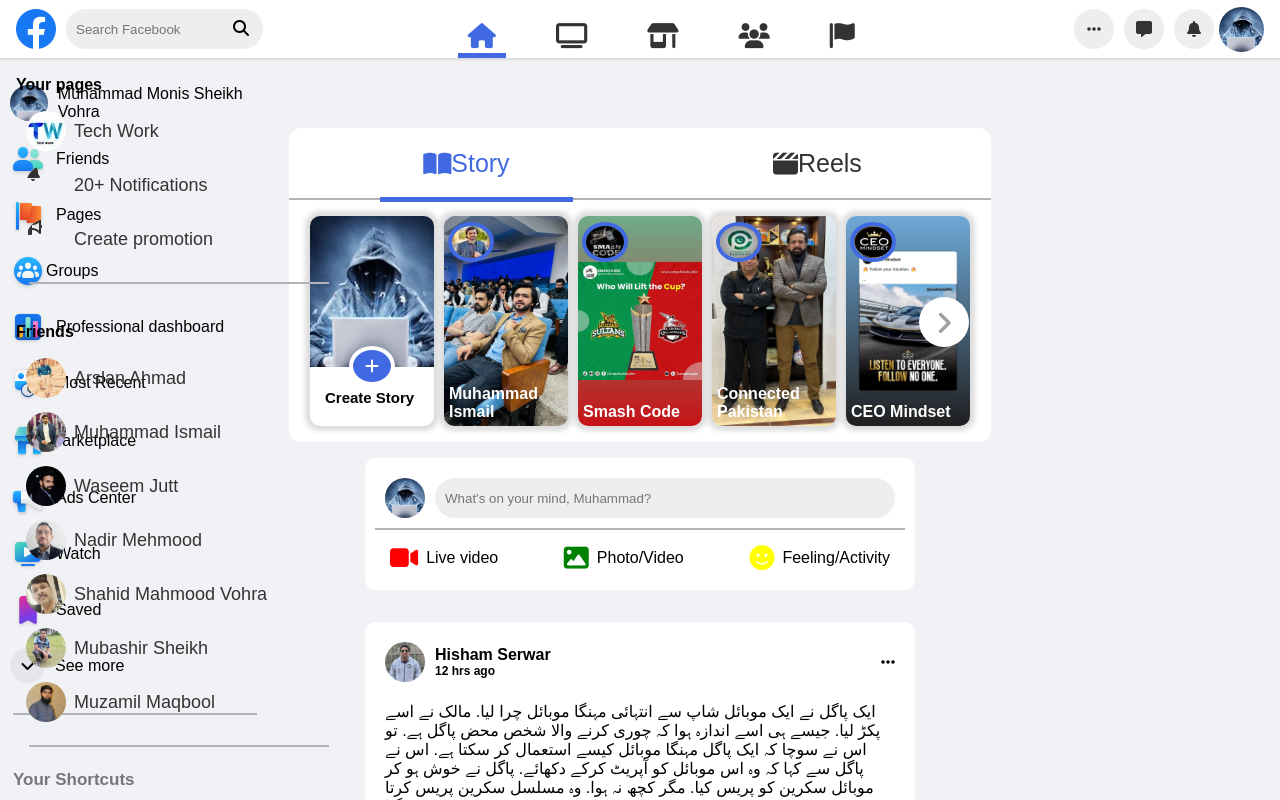
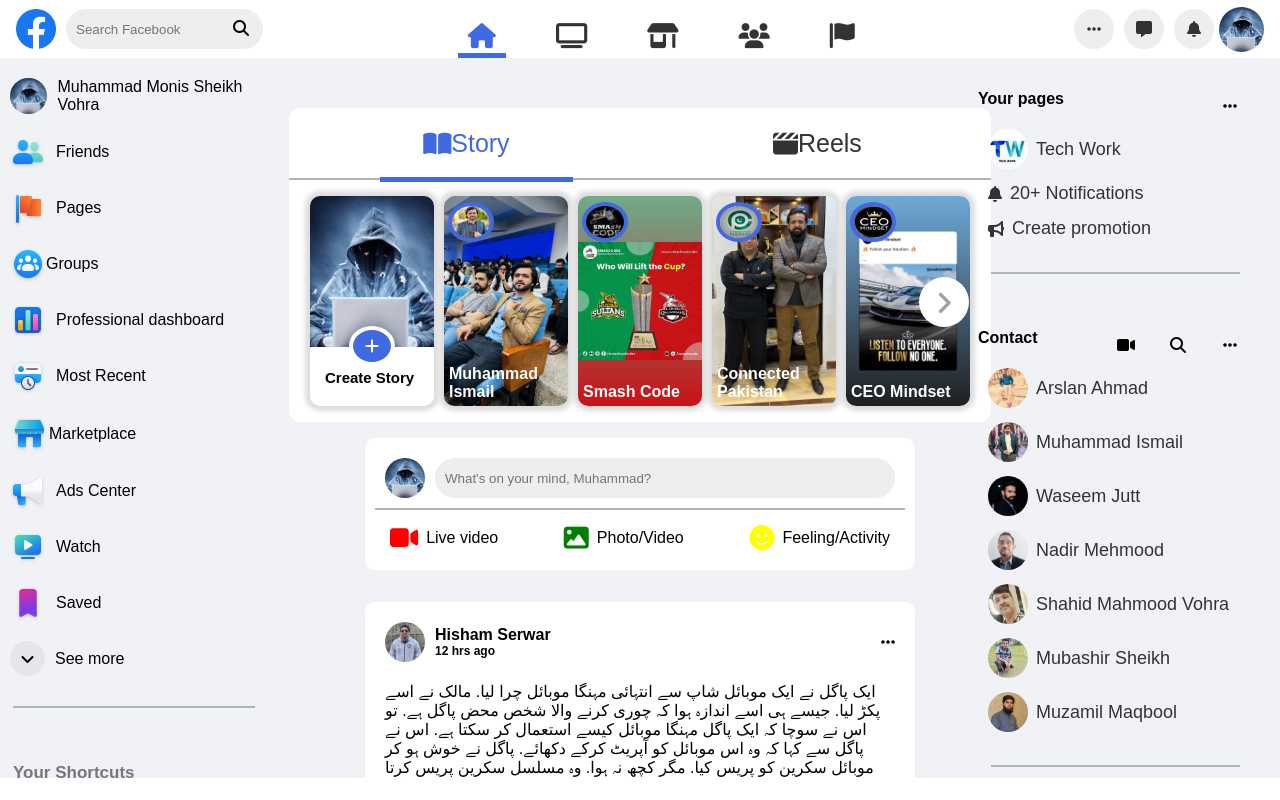
Before and after one commit to MuhammadMonisSheikh/Facebook-clone, a plain HTML site: page Facebook/Index.html in a window 1280 px wide. Drawn offline with Linux system fonts and the light colour scheme.

Commit message:
Web is almost completed

```diff
--- a/Facebook/Index.html
+++ b/Facebook/Index.html
@@ -224,15 +224,15 @@
 
   <div class="post-bottom">
       <div class="action">
-          <i class="fa fa-video"></i>
+          <i class="fas fa-video"></i>
           <span>Live video</span>
       </div>
       <div class="action">
-          <i class="fa fa-image"></i>
+          <i class="fas fa-image"></i>
           <span>Photo/Video</span>
       </div>
       <div class="action">
-          <i class="fa fa-smile"></i>
+          <i class="fas fa-smile"></i>
           <span>Feeling/Activity</span>
       </div>
   </div>
@@ -518,9 +518,11 @@ The lawsuit contends that the company is practicing law without a license. DoNot
     </div>
     <!-- RIGHT PANNEL -->
     <div class="right-pannel">
-    <div class="rit-pannel-container">
-      <div class="pages-section">
-          <h4>Your pages</h4>
+           <div class="pages-section">
+        <div class="heading-section1">
+            <h4>Your pages</h4>
+            <i class="fas fa-ellipsis"></i>
+          </div>
           <a class="page" href="#">
               <div class="dp">
                   <img src="img/tech-work.jpg" alt="">
@@ -529,13 +531,13 @@ The lawsuit contends that the company is practicing law without a license. DoNot
           </a>
 
           <a class="page" href="#">
-              <div class="dp">
+              <div class="dp2">
                   <i class="fas fa-bell"></i>
               </div>
               <p class="name">20+ Notifications</p>
           </a>
           <a class="page" href="#">
-            <div class="dp">
+            <div class="dp3">
               <i class="fas fa-bullhorn"></i>
             </div>
             <p class="name">Create promotion</p>
@@ -544,7 +546,14 @@ The lawsuit contends that the company is practicing law without a license. DoNot
       <div class="border-line"></div>
 
       <div class="friends-section">
-          <h4>Friends</h4>
+        <div class="heading-section2">
+          <h4>Contact</h4>
+          <div class="icons">
+          <i class="fas fa-video"></i>
+          <i class="fas fa-magnifying-glass"></i>
+          <i class="fas fa-ellipsis"></i>
+        </div>
+        </div>
           <a class="friend" href="#">
               <div class="dp">
                   <img src="img/Arslan-Ahmad-profile-pic.jpg" alt="">
@@ -613,8 +622,7 @@ The lawsuit contends that the company is practicing law without a license. DoNot
             <p class="name">Muhammad Ismail</p>
         </a>
          </div>
-         </div>
-  </div>
+            </div>
   </div>
 </body>
 
--- a/Facebook/css/Home_page.css
+++ b/Facebook/css/Home_page.css
@@ -17,7 +17,7 @@ nav {
     justify-content: space-between;
     background-color: #fff;
     box-shadow: 0px 1px 3px #ccc;
-    position: fixed;
+    position: static;
 }
 
 nav .nav-left, nav .nav-right {
@@ -43,7 +43,7 @@ nav .nav-left>form>input {
     margin-left: 10px;
 }
 
-i.fas.fa-magnifying-glass {
+nav .nav-left > form > i.fas.fa-magnifying-glass {
     margin-left: -30px;
 }
 
@@ -119,40 +119,18 @@ nav .nav-right a>i {
     background: #F0F2F5;
 overflow: scroll;
 overflow-x: hidden;
-height: 100vh;
+height:90vh;
 }
-
-
-.container::-webkit-scrollbar {
-    width: 7px;
-}
-
-.container::-webkit-scrollbar-thumb {
-    background-color: grey;
-    border-radius: 10px;
-    border: 3px solid transparent;
-    -webkit-border-radius: 10px;
-    -moz-border-radius: 10px;
-    -ms-border-radius: 10px;
-    -o-border-radius: 10px;
-}
-
-
-.container::-webkit-scrollbar-track {
-    background: transparent;
-}
-
 
 
 .container .left-pannel {
     display: flex;
     flex-direction: column;
-    width: 262px;
+    width: 260px;
     height: 90vh;
     overflow-y: scroll;
     overflow-x: hidden;
-    margin-top:65px;
-position: fixed;
+ position: fixed;
 }
 
 .left-pannel::-webkit-scrollbar {
@@ -295,7 +273,7 @@ i.fas.fa-angle-down {
 /* MIDDLE PANNEL*/
 
 .container .middle-pannel {
-     width: 85rem;
+     width: 1347px;
     height: 100%;
 
 }
@@ -307,28 +285,9 @@ i.fas.fa-angle-down {
     display: flex;
     flex-direction: column;
     align-items: center;
-    overflow-x: hidden;
-    overflow-y: scroll !important;
-    margin-top:10%;
-    padding-bottom: 14%;
+margin-top: 50px;
 }
 
-.mid-pannel-container::-webkit-scrollbar {
-    width: 0px;
-}
-
-.mid-pannel-container::-webkit-scrollbar-thumb {
-    background-color: grey;
-    border-radius: 10px;
-    border: 3px solid transparent;
-    -webkit-border-radius: 10px;
-    -moz-border-radius: 10px;
-    -ms-border-radius: 10px;
-    -o-border-radius: 10px;
-}
-.mid-pannel-container::-webkit-scrollbar-track {
-    background: transparent;
-}
 .container .middle-pannel .story-section {
     display: flex;
     flex-direction: column;
@@ -655,14 +614,13 @@ align-items: center;
     padding:1rem;
 display: flex;
 flex-direction: column;
-width: 355px;
+width: 300px;
 height: 90vh;
 overflow: scroll;
 overflow-x: hidden;
-margin-top: 44px;
 position: fixed;
-padding-right: -10px;
-}
+right: 18px;
+ }
 
 
 .right-pannel::-webkit-scrollbar {
@@ -728,3 +686,86 @@ padding-right: -10px;
     cursor:pointer;
     margin-left:8px;
 }
+
+.heading-section1{
+    display: flex;
+    justify-content: space-between;
+}
+
+
+.right-pannel .pages-section .heading-section1 i.fas.fa-ellipsis{
+    width: 32px;
+    height: 32px;
+    border-radius: 50%;
+    display: flex;
+    justify-content: center;
+    align-items: center;
+}
+
+
+.right-pannel .friends-section .heading-section1 i.fas.fa-ellipsis:hover {
+    cursor: pointer;
+    background-color: rgba(77, 79, 80, 0.5);
+}
+
+.heading-section2{
+    display: flex;
+    justify-content: space-between;
+}
+
+.icons{
+    display: flex;
+    justify-content: space-between;
+}
+
+.right-pannel .friends-section .heading-section2 i.fas.fa-video {
+    display: flex;
+justify-content: center;
+margin-left: 20px;
+width: 32px;
+height: 32px;
+border-radius: 50%;
+display: flex;
+ align-items: center;
+}
+
+.right-pannel .friends-section .heading-section2 i.fas.fa-video:hover {
+    cursor: pointer;
+    background-color: rgba(77, 79, 80, 0.5);
+}
+
+
+.right-pannel .friends-section .heading-section2 i.fas.fa-magnifying-glass {
+    display: flex;
+    width: 32px;
+    height: 32px;
+    border-radius: 50%;
+    display: flex;
+    justify-content: center;
+    align-items: center;
+    margin-left: 20px;
+}
+
+
+.right-pannel .friends-section .heading-section2 i.fas.fa-magnifying-glass:hover {
+    cursor: pointer;
+    background-color: rgba(77, 79, 80, 0.5);
+}
+
+
+
+.right-pannel .friends-section .heading-section2 i.fas.fa-ellipsis{
+    display: flex;
+    width: 32px;
+    height: 32px;
+    border-radius: 50%;
+    display: flex;
+    justify-content: center;
+    align-items: center;
+    margin-left: 20px;
+}
+
+.right-pannel .friends-section .heading-section2 i.fas.fa-ellipsis:hover {
+    cursor: pointer;
+    background-color: rgba(77, 79, 80, 0.5);
+}
```
